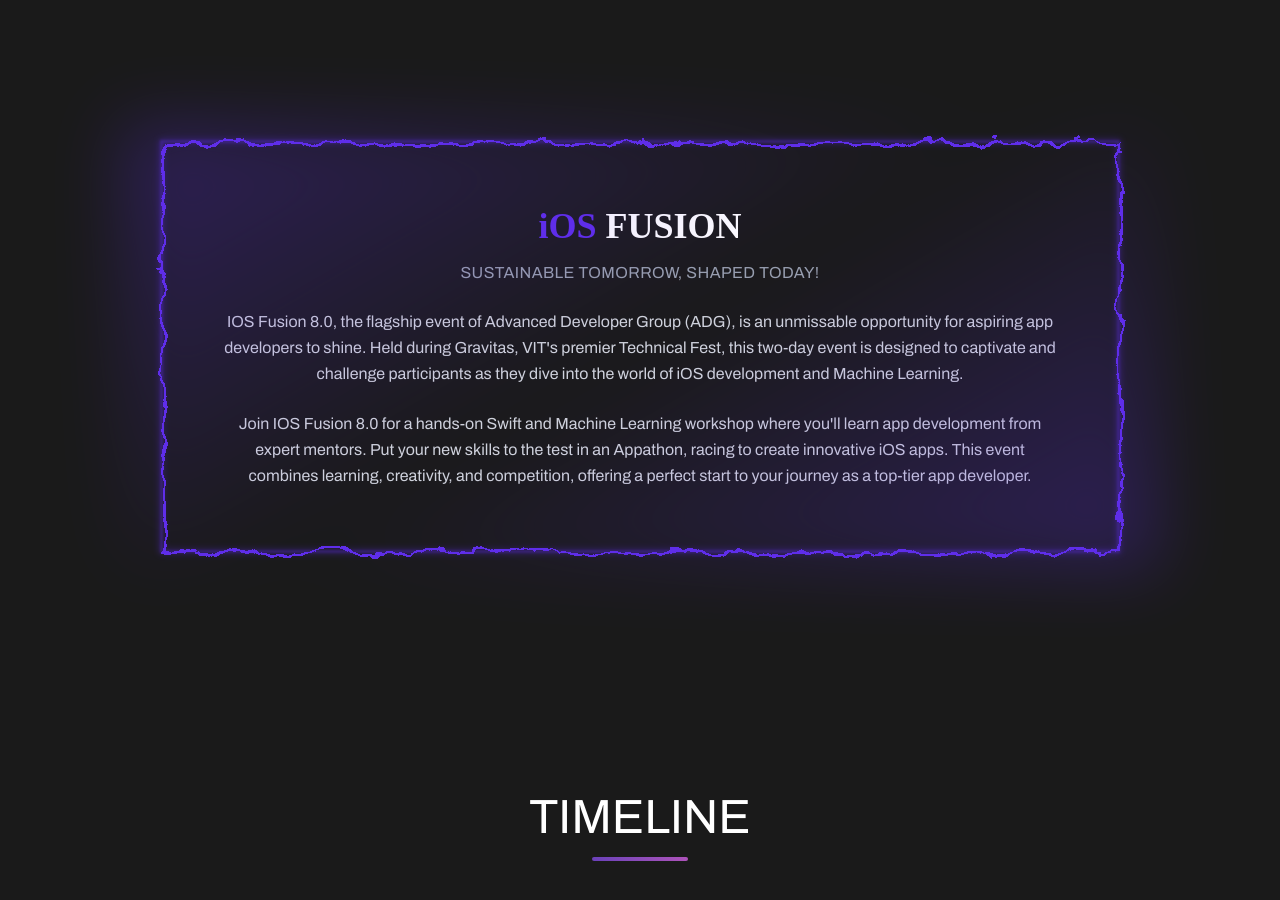
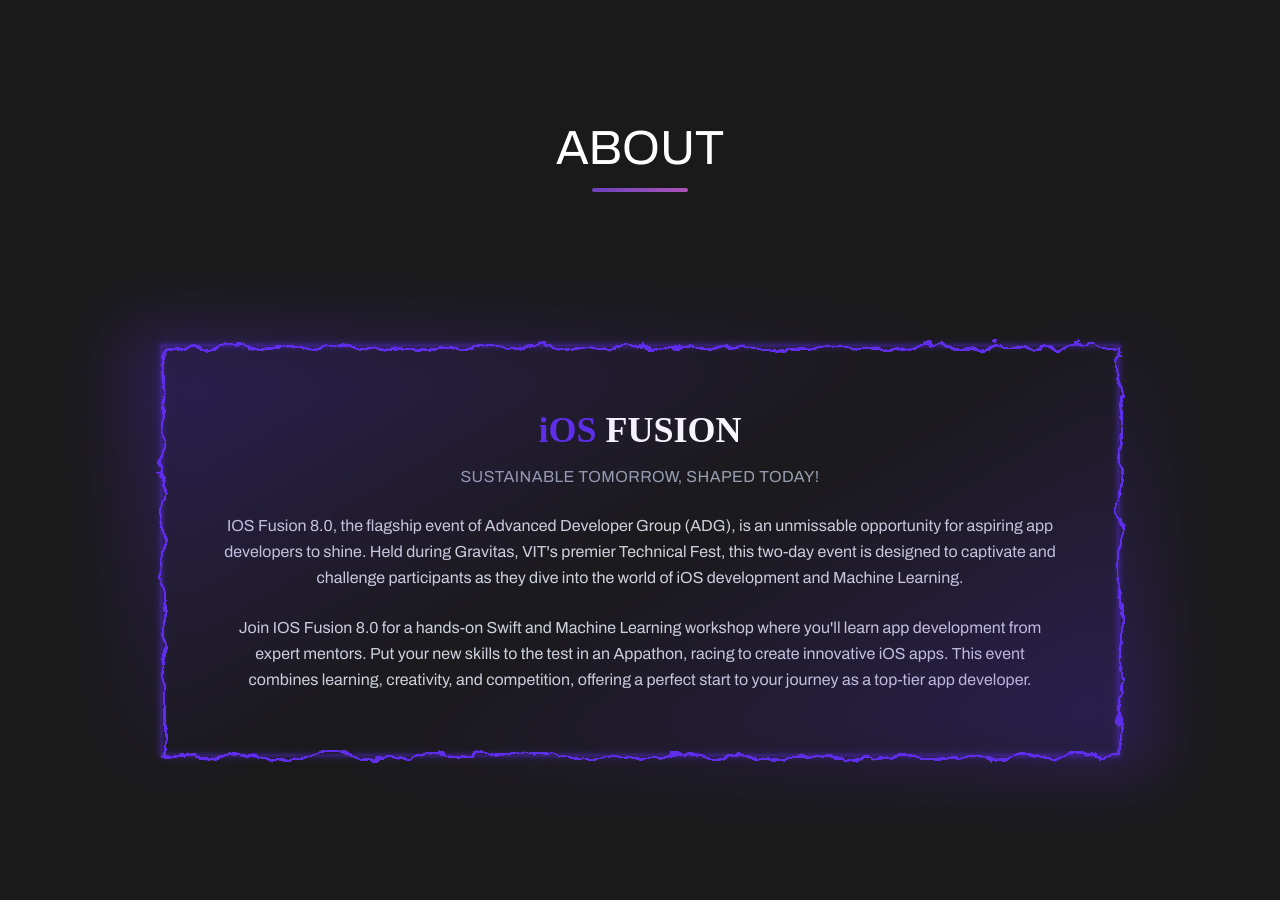
Before and after one commit to ADG-VITV/IOS-Fusion-2025, a Next.js app: page / in a window 1280 px wide. Shown: the part 820-1720 px from the top of the page. Built offline with nearby package versions, Linux system fonts and the light colour scheme; a web font is replaced by a local one.

Commit message:
adding heading in the about section

```diff
--- a/src/sections/Description.tsx
+++ b/src/sections/Description.tsx
@@ -6,6 +6,11 @@
         id="about"
         className="scroll-mt-24 md:scroll-mt-28 w-full bg-[#1A1A1A] py-16 md:py-24 lg:py-28 flex flex-col justify-center items-center"
     >
+        <h1 className="text-white sm:mt-4 sm:mb-5 md:mb-15 text-3xl text-center md:text-4xl lg:text-5xl font-bold lg:mb-20">
+        ABOUT
+              <div className="mx-auto mt-4 mb-10 h-1 w-24 rounded-full bg-gradient-to-r from-violet-500/70 to-fuchsia-400/70" />
+
+      </h1>
         <ElectricBorder
             color="#5F2EEA"
             speed={2}
```
